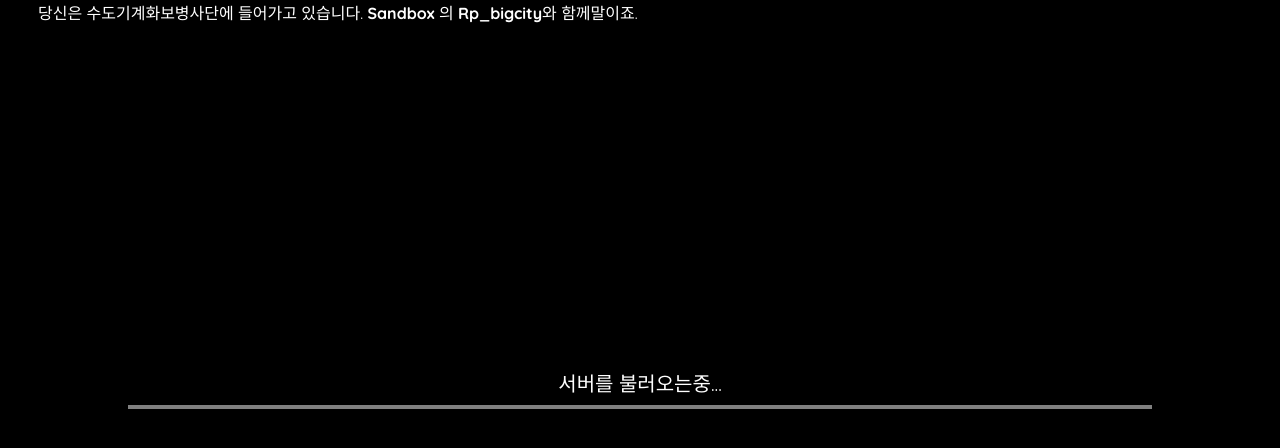
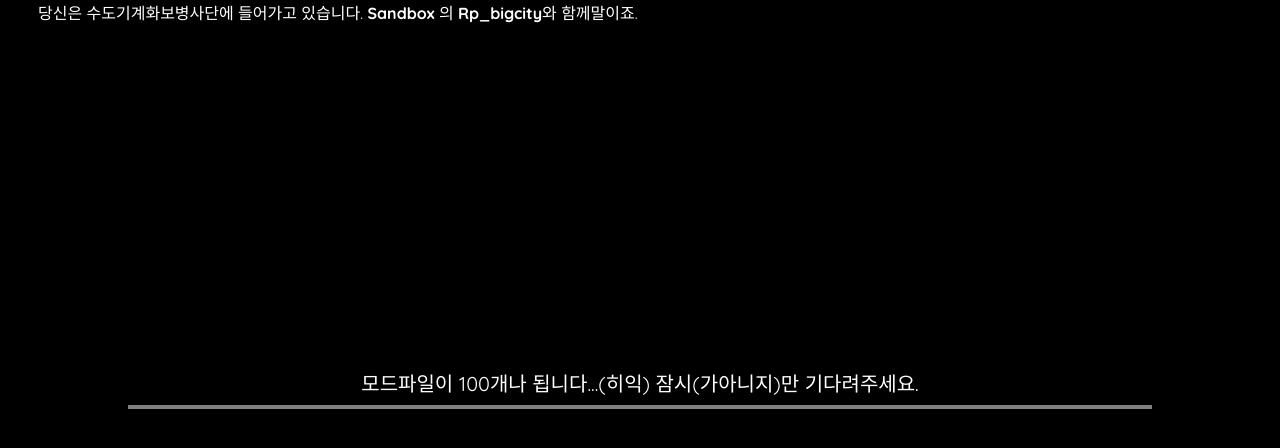
Before and after one commit to kim666166/afdadg, a plain HTML site: page index.html in a window 1280 px wide. Drawn offline with Linux system fonts and the light colour scheme.

Commit message:
Update index.html

```diff
--- a/index.html
+++ b/index.html
@@ -16,7 +16,7 @@
 	</div>
 
 	<div id="status-container">
-		<div id="status">서버를 불러오는중...</div>
+		<div id="status">모드파일이 100개나 됩니다...(히익) 잠시(가아니지)만 기다려주세요.</div>
 		<div id="loading">
 			<div id="loading-progress"></div>
 		</div>
```
